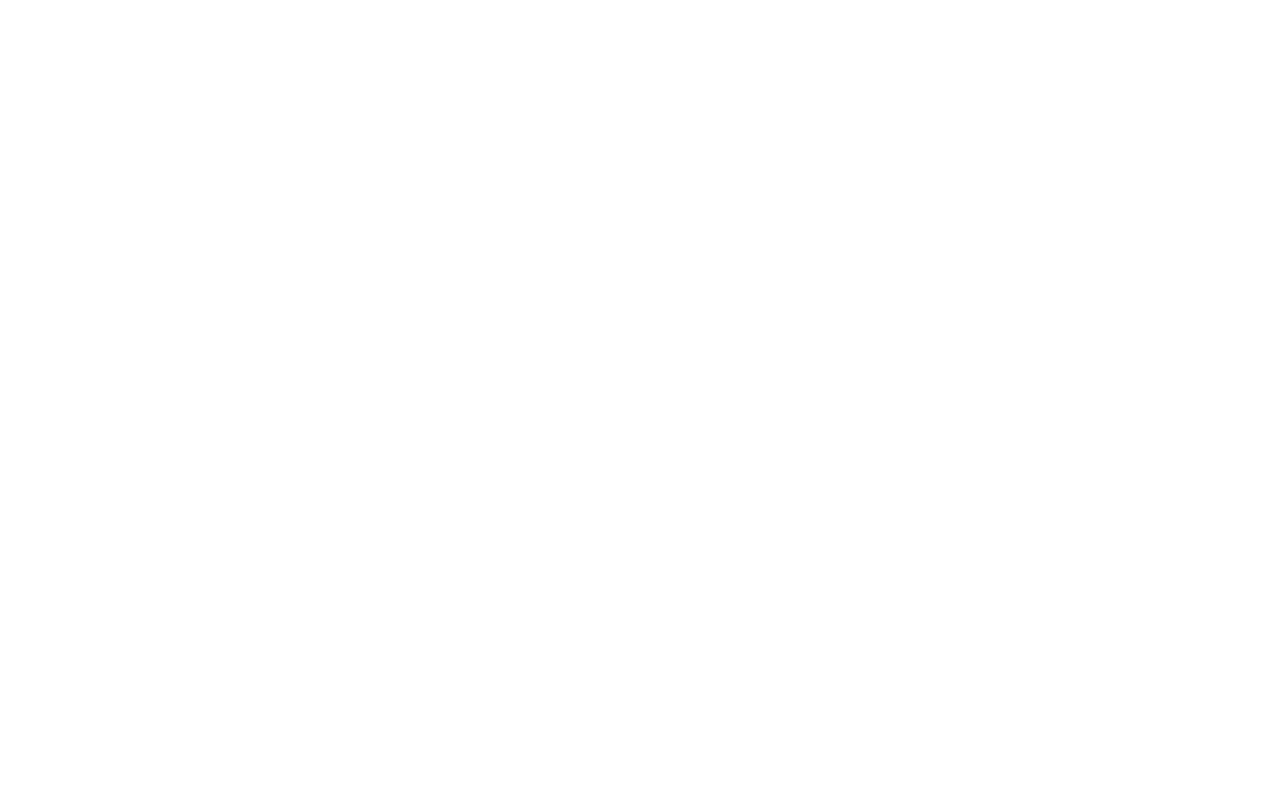
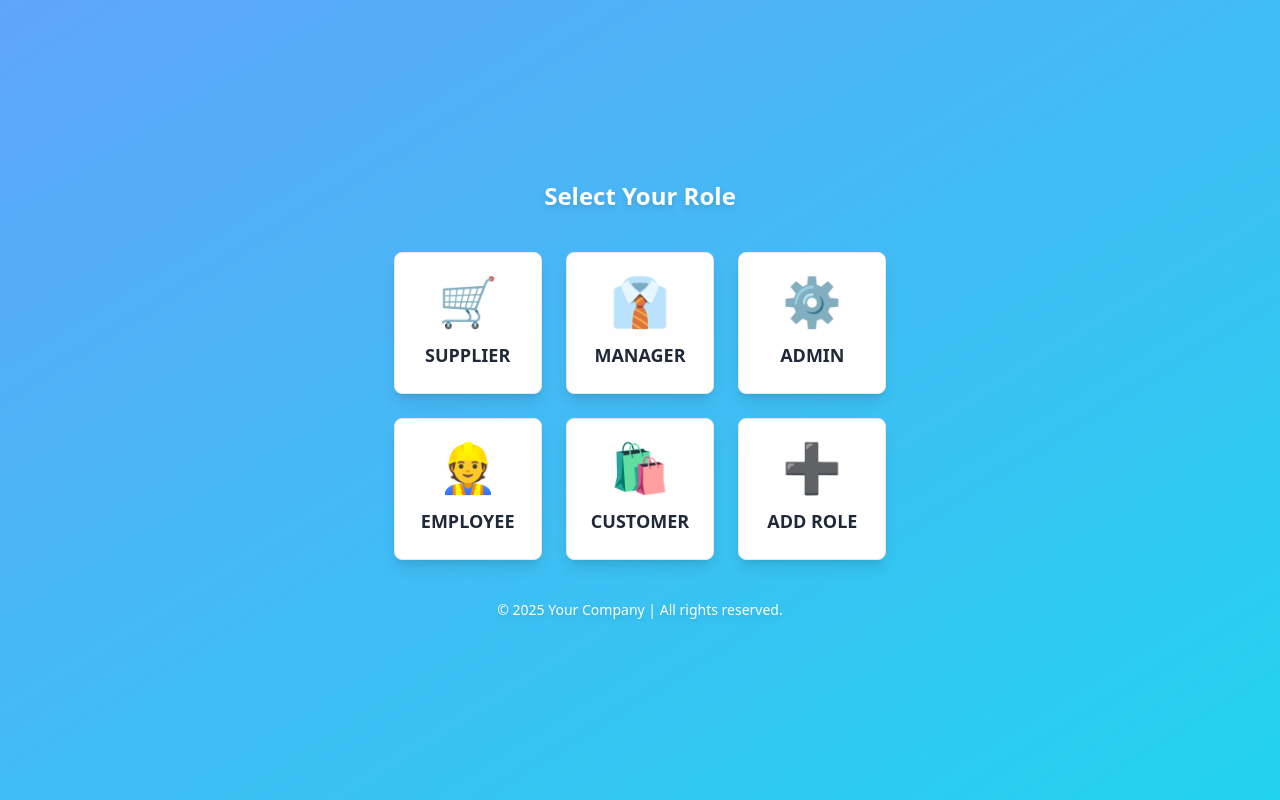
Before and after one commit to RavinduThilinaka/Spring-Boot-Project, a React (Create React App) app in the folder foodsite/: page /role in a window 1280 px wide. Before the commit this address had no page. Built offline with nearby package versions, Linux system fonts and the light colour scheme.

Commit message:
add to role page

```diff
--- a/foodsite/src/App.js
+++ b/foodsite/src/App.js
@@ -14,6 +14,7 @@
 import 'aos/dist/aos.css';
 import UserService from './component/Register/UserService';
 import UserManagement from './component/Register/UserManagement';
+import Role from './component/Register/Role';
 
 
 
@@ -52,6 +53,7 @@
         {/* Login Route */}
         <Route path="/login" element={<Login />} />
         <Route path="/signup" element={<SignUp />} />
+        <Route path="/role" element={<Role />} />
         {UserService.adminOnly() && (
           <>
             <Route path="/user" element={<UserManagement />} />
--- /dev/null
+++ b/foodsite/src/component/Register/Role.jsx
@@ -0,0 +1,74 @@
+import React from 'react';
+import { Link } from 'react-router-dom';
+
+const Role = () => {
+  const selectRole = (role) => {
+    alert(`You selected: ${role}`);
+  };
+
+  const addNewRole = () => {
+    alert("You selected: Add a new role!");
+  };
+
+  return (
+    <div className="bg-gradient-to-br from-blue-400 to-cyan-400 h-screen flex flex-col items-center justify-center">
+      <h1 className="text-white text-2xl font-bold text-center drop-shadow-md">Select Your Role</h1>
+      <div className="grid grid-cols-3 gap-6 mt-10">
+
+        <div
+          className="bg-white border border-gray-200 rounded-lg text-center p-6 shadow-lg transition-transform duration-300 hover:-translate-y-2 hover:shadow-xl cursor-pointer"
+          onClick={() => selectRole('Supplier')}
+        >
+          <div className="text-5xl text-gray-600 mb-4">🛒</div>
+          <div className="text-lg font-semibold text-gray-800 uppercase">Supplier</div>
+        </div>
+
+        <div
+          className="bg-white border border-gray-200 rounded-lg text-center p-6 shadow-lg transition-transform duration-300 hover:-translate-y-2 hover:shadow-xl cursor-pointer"
+          onClick={() => selectRole('Manager')}
+        >
+          <div className="text-5xl text-gray-600 mb-4">👔</div>
+          <div className="text-lg font-semibold text-gray-800 uppercase">Manager</div>
+        </div>
+
+       <Link to={"/user"}> <div
+          className="bg-white border border-gray-200 rounded-lg text-center p-6 shadow-lg transition-transform duration-300 hover:-translate-y-2 hover:shadow-xl cursor-pointer"
+          onClick={() => selectRole('Admin')}
+        >
+          <div className="text-5xl text-gray-600 mb-4">⚙️</div>
+          <div className="text-lg font-semibold text-gray-800 uppercase">Admin</div>
+        </div>
+        </Link>
+        <div
+          className="bg-white border border-gray-200 rounded-lg text-center p-6 shadow-lg transition-transform duration-300 hover:-translate-y-2 hover:shadow-xl cursor-pointer"
+          onClick={() => selectRole('Employee')}
+        >
+          <div className="text-5xl text-gray-600 mb-4">👷</div>
+          <div className="text-lg font-semibold text-gray-800 uppercase">Employee</div>
+        </div>
+
+        <div
+          className="bg-white border border-gray-200 rounded-lg text-center p-6 shadow-lg transition-transform duration-300 hover:-translate-y-2 hover:shadow-xl cursor-pointer"
+          onClick={() => selectRole('Customer')}
+        >
+          <div className="text-5xl text-gray-600 mb-4">🛍️</div>
+          <div className="text-lg font-semibold text-gray-800 uppercase">Customer</div>
+        </div>
+
+        <div
+          className="bg-white border border-gray-200 rounded-lg text-center p-6 shadow-lg transition-transform duration-300 hover:-translate-y-2 hover:shadow-xl cursor-pointer"
+          onClick={addNewRole}
+        >
+          <div className="text-5xl text-gray-600 mb-4">➕</div>
+          <div className="text-lg font-semibold text-gray-800 uppercase">Add Role</div>
+        </div>
+
+      </div>
+      <footer className="mt-10 text-center text-white text-sm drop-shadow-md">
+        &copy; 2025 Your Company | All rights reserved.
+      </footer>
+    </div>
+  );
+};
+
+export default Role;
```
